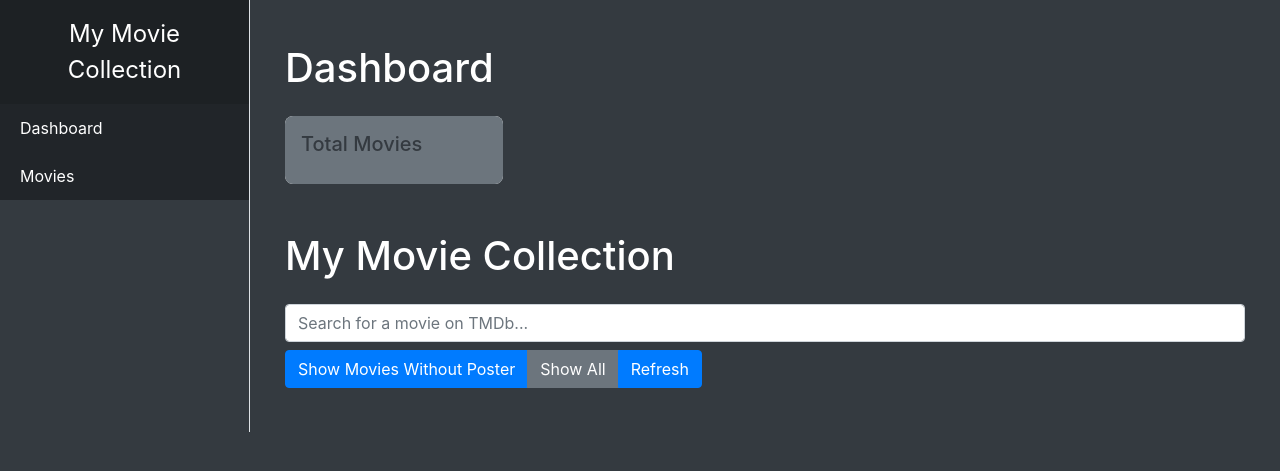
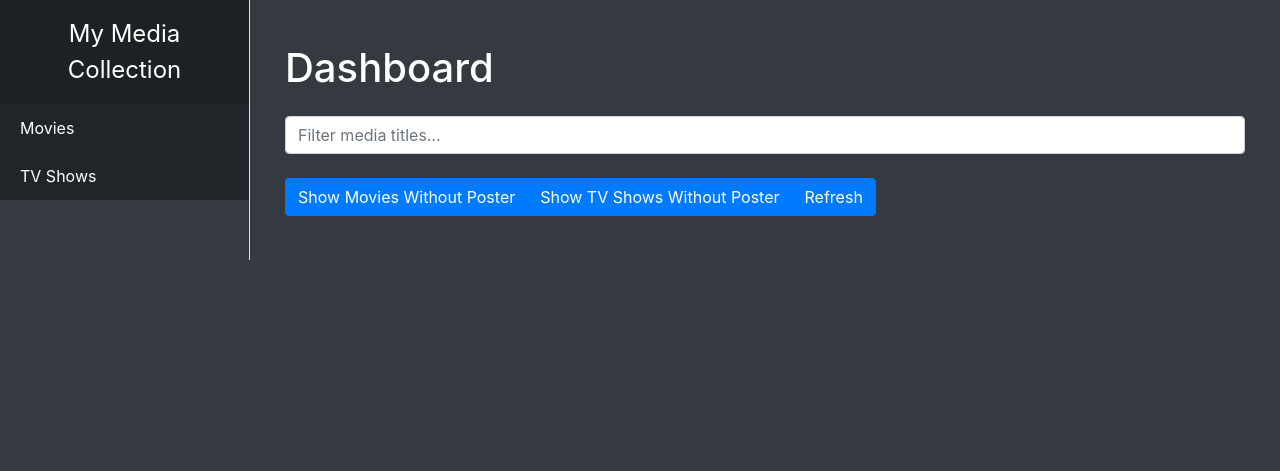
Before and after one commit to anthonysnyder/postarr, a Flask app: template templates/index.html in a window 1280 px wide. Shown: the top 471 px of the page. Run offline with Flask 3, Linux system fonts and the light colour scheme; the template is opened without the code that fills it, so the values that code supplies are empty; some libraries are stand-ins or nearby versions.

Commit message:
Added dynamic filter and search functionality for Movies and TV Shows in index.html: - Integrated sidebar to toggle between Movies and TV Shows view. - Replaced TMDb search input with client-side filter for media titles. - Added 'Show Movies Without Poster' and 'Show TV Shows Without Poster' buttons with logic to filter items without posters. - Consolidated search behavior for Movies and TV Shows in a single index view.

```diff
--- a/templates/index.html
+++ b/templates/index.html
@@ -3,12 +3,12 @@
 <head>
     <meta charset="UTF-8">
     <meta name="viewport" content="width=device-width, initial-scale=1.0">
-    <title>My Movie Collection</title>
+    <title>My Media Collection</title>
     <link rel="stylesheet" href="https://stackpath.bootstrapcdn.com/bootstrap/4.5.2/css/bootstrap.min.css">
     <style>
         body {
-            background-color: #343a40; /* Dark background */
-            color: #fff; /* Light text */
+            background-color: #343a40;
+            color: #fff;
         }
 
         #wrapper {
@@ -18,7 +18,7 @@
 
         #sidebar-wrapper {
             width: 250px;
-            background-color: #212529; /* Darker sidebar */
+            background-color: #212529;
             border-right: 1px solid #444;
         }
 
@@ -44,26 +44,26 @@
             padding: 20px;
         }
 
-        .movie-grid {
+        .media-grid {
             display: flex;
             flex-wrap: wrap;
         }
 
-        .movie-card {
+        .media-card {
             flex: 0 0 16.66%;
             max-width: 16.66%;
             padding: 10px;
             box-sizing: border-box;
         }
 
-        .movie-card img {
+        .media-card img {
             width: 100%;
             height: auto;
             object-fit: cover;
             border-radius: 8px;
         }
 
-        .movie-card h5 {
+        .media-card h5 {
             font-size: 1rem;
             margin-top: 10px;
             text-align: center;
@@ -71,13 +71,13 @@
         }
 
         .card {
-            background-color: #454d55; /* Darker cards */
+            background-color: #454d55;
             border: none;
             border-radius: 8px;
         }
 
         .card-body {
-            background-color: #6c757d; /* Light gray for card bodies */
+            background-color: #6c757d;
             padding: 1rem;
             border-radius: 8px;
         }
@@ -87,61 +87,59 @@
 <div id="wrapper">
     <!-- Sidebar -->
     <div class="bg-dark border-right" id="sidebar-wrapper">
-        <div class="sidebar-heading">My Movie Collection</div>
+        <div class="sidebar-heading">My Media Collection</div>
         <div class="list-group list-group-flush">
-            <a href="/" class="list-group-item list-group-item-action">Dashboard</a>
-            <a href="/movies" class="list-group-item list-group-item-action">Movies</a>
+            <button class="list-group-item list-group-item-action" onclick="showSection('movies')">Movies</button>
+            <button class="list-group-item list-group-item-action" onclick="showSection('tv')">TV Shows</button>
         </div>
     </div>
 
     <!-- Page Content -->
     <div id="page-content-wrapper">
         <div class="container-fluid">
-            <h1 class="my-4">Dashboard</h1>
-            <div class="row">
-                <div class="col-lg-3 col-md-6">
-                    <div class="card bg-light text-dark mb-4">
-                        <div class="card-body">
-                            <h5 class="card-title">Total Movies</h5>
-                            <p class="card-text">{{ total_movies }}</p>
-                        </div>
-                    </div>
-                </div>
-            </div>
+            <h1 class="my-4" id="sectionTitle">Dashboard</h1>
 
-            <h1 class="my-4">My Movie Collection</h1>
+            <input type="text" id="filterInput" placeholder="Filter media titles..." class="form-control my-3">
 
-            <input type="text" id="searchInput" placeholder="Search for a movie on TMDb..." class="form-control">
             <div class="btn-group mt-2 mb-4" role="group">
-                <button class="btn btn-primary" onclick="showMoviesWithoutPoster()">Show Movies Without Poster</button>
-                <button class="btn btn-secondary" onclick="showAllMovies()">Show All</button>
+                <button class="btn btn-primary" onclick="filterWithoutPoster('movies')">Show Movies Without Poster</button>
+                <button class="btn btn-primary" onclick="filterWithoutPoster('tv')">Show TV Shows Without Poster</button>
                 <button onclick="location.href='/refresh'" class="btn btn-primary">Refresh</button>
             </div>
 
-            <!-- Movie grid displaying all movies -->
-            <div id="movieList" class="movie-grid">
-                {% for movie in movies %}
-                <div class="movie-card" id="{{ movie.clean_id }}" data-title="{{ movie.title | lower }}" data-has-poster="{{ movie.has_poster }}">
+            <!-- Media grid displaying movies and TV shows -->
+            <div id="mediaList" class="media-grid">
+                {% for media in movies %}
+                <div class="media-card" id="{{ media.clean_id }}" data-title="{{ media.title | lower }}" data-type="movies" data-has-poster="{{ media.has_poster }}">
                     <div>
-                        {% if movie.poster_thumb %}
-                        <!-- Display the thumbnail if available -->
-                        <img src="{{ movie.poster_thumb }}{% if request.args.get('refresh') %}?refresh=true{% endif %}" alt="{{ movie.title }}" class="movie-poster" onclick="triggerSearch('{{ movie.title }}')">
-                        {% elif movie.poster %}
-                        <!-- Fallback to the full-resolution poster if no thumbnail -->
-                        <img src="{{ movie.poster }}{% if request.args.get('refresh') %}?refresh=true{% endif %}" alt="{{ movie.title }}" class="movie-poster" onclick="triggerSearch('{{ movie.title }}')">
+                        {% if media.poster_thumb %}
+                        <img src="{{ media.poster_thumb }}{% if request.args.get('refresh') %}?refresh=true{% endif %}" alt="{{ media.title }}" onclick="triggerSearch('{{ media.title }}', 'movie')">
+                        {% elif media.poster %}
+                        <img src="{{ media.poster }}{% if request.args.get('refresh') %}?refresh=true{% endif %}" alt="{{ media.title }}" onclick="triggerSearch('{{ media.title }}', 'movie')">
                         {% else %}
-                        <!-- Display a placeholder if no poster is available -->
                         <div class="img-thumbnail bg-light d-flex align-items-center justify-content-center" style="height: 300px;">
                             <span>No Poster</span>
                         </div>
                         {% endif %}
                     </div>
-                    <h5 class="mt-2 text-center" onclick="triggerSearch('{{ movie.title }}')">{{ movie.title }}</h5>
+                    <h5 onclick="triggerSearch('{{ media.title }}', 'movie')">{{ media.title }}</h5>
+                </div>
+                {% endfor %}
 
-                    <p class="text-center">
-                        <strong>Dimensions:</strong> {{ movie.poster_dimensions }} |
-                        <strong>Last Modified:</strong> {{ movie.poster_last_modified }}
-                    </p>
+                {% for media in tv_shows %}
+                <div class="media-card" id="{{ media.clean_id }}" data-title="{{ media.title | lower }}" data-type="tv" data-has-poster="{{ media.has_poster }}">
+                    <div>
+                        {% if media.poster_thumb %}
+                        <img src="{{ media.poster_thumb }}{% if request.args.get('refresh') %}?refresh=true{% endif %}" alt="{{ media.title }}" onclick="triggerSearch('{{ media.title }}', 'tv')">
+                        {% elif media.poster %}
+                        <img src="{{ media.poster }}{% if request.args.get('refresh') %}?refresh=true{% endif %}" alt="{{ media.title }}" onclick="triggerSearch('{{ media.title }}', 'tv')">
+                        {% else %}
+                        <div class="img-thumbnail bg-light d-flex align-items-center justify-content-center" style="height: 300px;">
+                            <span>No Poster</span>
+                        </div>
+                        {% endif %}
+                    </div>
+                    <h5 onclick="triggerSearch('{{ media.title }}', 'tv')">{{ media.title }}</h5>
                 </div>
                 {% endfor %}
             </div>
@@ -150,95 +148,36 @@
 </div>
 
 <script>
-    console.log("Script tag reached");
-
-    window.onerror = function(message, source, lineno, colno, error) {
-        console.log("Error occurred: " + message);
-        return true;
-    };
-
-    function triggerSearch(title) {
-        console.log("Clicked on:", title);
-        try {
-            const cleanTitle = title.replace(/\(\d{4}\)/, '').trim();
-            console.log(`Cleaned title: ${cleanTitle}`);
-            window.location.href = `/search?query=${encodeURIComponent(cleanTitle.toLowerCase())}`;
-        } catch (error) {
-            console.error('Error in triggerSearch:', error);
-        }
+    function triggerSearch(title, type) {
+        const encodedTitle = encodeURIComponent(title);
+        const searchUrl = type === 'movie' ? `/search?query=${encodedTitle}` : `/search_tv?query=${encodedTitle}`;
+        window.location.href = searchUrl;
     }
 
-    function showMoviesWithoutPoster() {
-    console.log('Showing movies without posters.');
-    const movies = document.querySelectorAll('#movieList .movie-card');
-    movies.forEach(function(movie) {
-        const hasPoster = movie.getAttribute('data-has-poster').toLowerCase(); // Convert to lowercase
-        if (hasPoster === "true") {
-            movie.style.display = 'none';
-        } else {
-            movie.style.display = 'block';
-        }
-    });
-}
-
-    function showAllMovies() {
-        console.log('Showing all movies.');
-        window.location.href = `/`;
+    function showSection(type) {
+        const mediaCards = document.querySelectorAll('#mediaList .media-card');
+        mediaCards.forEach(card => {
+            card.style.display = card.getAttribute('data-type') === type ? 'block' : 'none';
+        });
     }
 
-    document.getElementById('searchInput').addEventListener('keyup', function() {
-        const query = document.getElementById('searchInput').value.toLowerCase();
-        const movies = document.querySelectorAll('#movieList .movie-card');
+    function filterWithoutPoster(type) {
+        const mediaCards = document.querySelectorAll('#mediaList .media-card');
+        mediaCards.forEach(card => {
+            const hasPoster = card.getAttribute('data-has-poster') === "true";
+            const isType = card.getAttribute('data-type') === type;
+            card.style.display = !hasPoster && isType ? 'block' : 'none';
+        });
+    }
 
-        movies.forEach(function(movie) {
-            const title = movie.getAttribute('data-title');
-            if (title.includes(query)) {
-                movie.style.display = 'block';
-            } else {
-                movie.style.display = 'none';
-            }
+    document.getElementById('filterInput').addEventListener('input', function() {
+        const query = this.value.toLowerCase();
+        const mediaCards = document.querySelectorAll('#mediaList .media-card');
+        mediaCards.forEach(card => {
+            const title = card.getAttribute('data-title');
+            card.style.display = title.includes(query) ? 'block' : 'none';
         });
     });
-
-    document.querySelectorAll('.movie-card').forEach(item => {
-        item.addEventListener('click', event => {
-            const title = item.querySelector('h5').textContent;
-            triggerSearch(title);
-        });
-    });
-
-    // Scroll to anchor once the page has fully loaded
-    window.onload = function() {
-        setTimeout(() => {
-            const hash = window.location.hash;
-            if (hash) {
-                let anchor = hash.slice(1);  // Get anchor without '#'
-                console.log(`Navigating to anchor: ${anchor}`);
-
-                try {
-                    // Check all movie-card IDs on the page
-                    const allIds = Array.from(document.querySelectorAll(".movie-card")).map(el => el.id);
-
-                    // Correct anchor to match ID with year if it doesn't directly match
-                    if (!allIds.includes(anchor)) {
-                        anchor = allIds.find(id => id.startsWith(anchor));
-                    }
-
-                    const targetElement = document.getElementById(anchor);
-
-                    if (targetElement) {
-                        console.log(`Found element with ID: ${anchor}`);
-                        targetElement.scrollIntoView({ behavior: 'smooth', block: 'center' });
-                    } else {
-                        console.error(`Element with ID "${anchor}" not found.`);
-                    }
-                } catch (error) {
-                    console.error(`Error occurred while navigating to anchor: ${error.message}`);
-                }
-            }
-        }, 200);  // Delay to ensure the page fully renders before scrolling
-    };
-
 </script>
 </body>
 </html>
```
